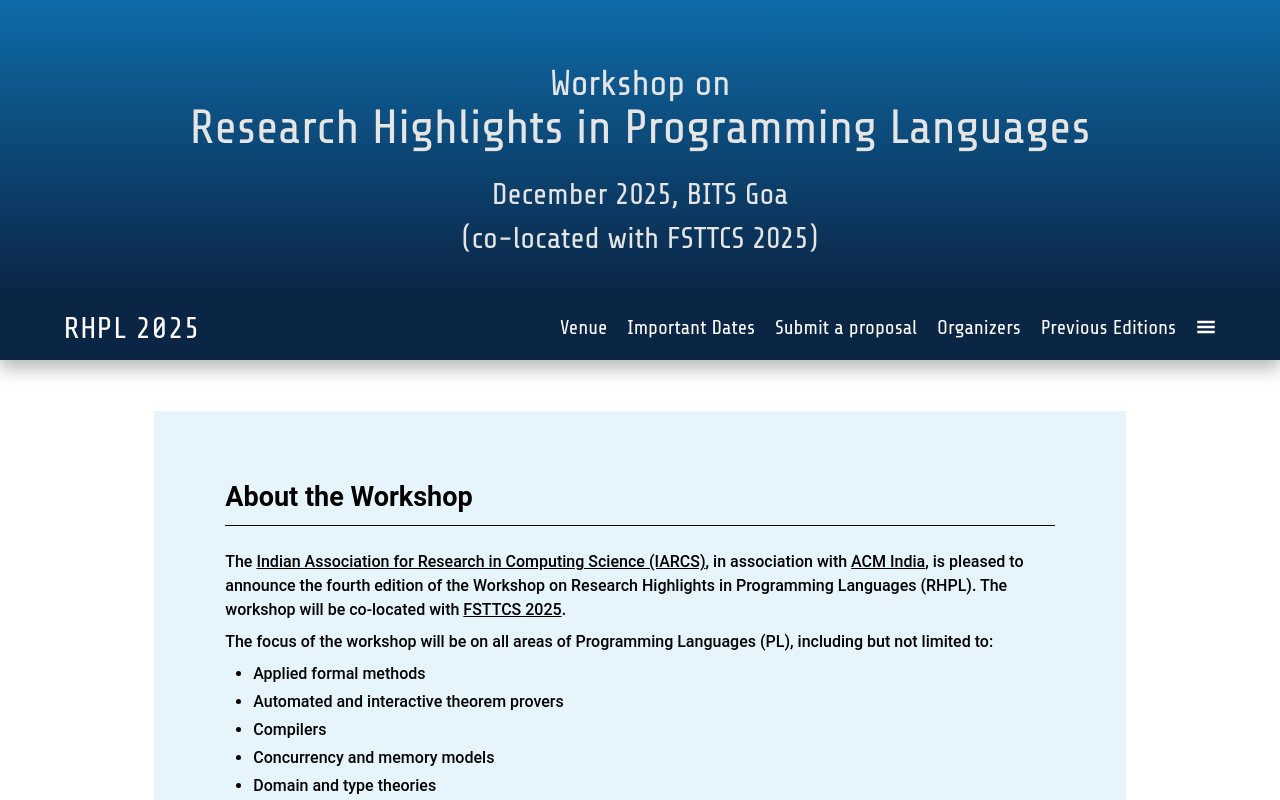
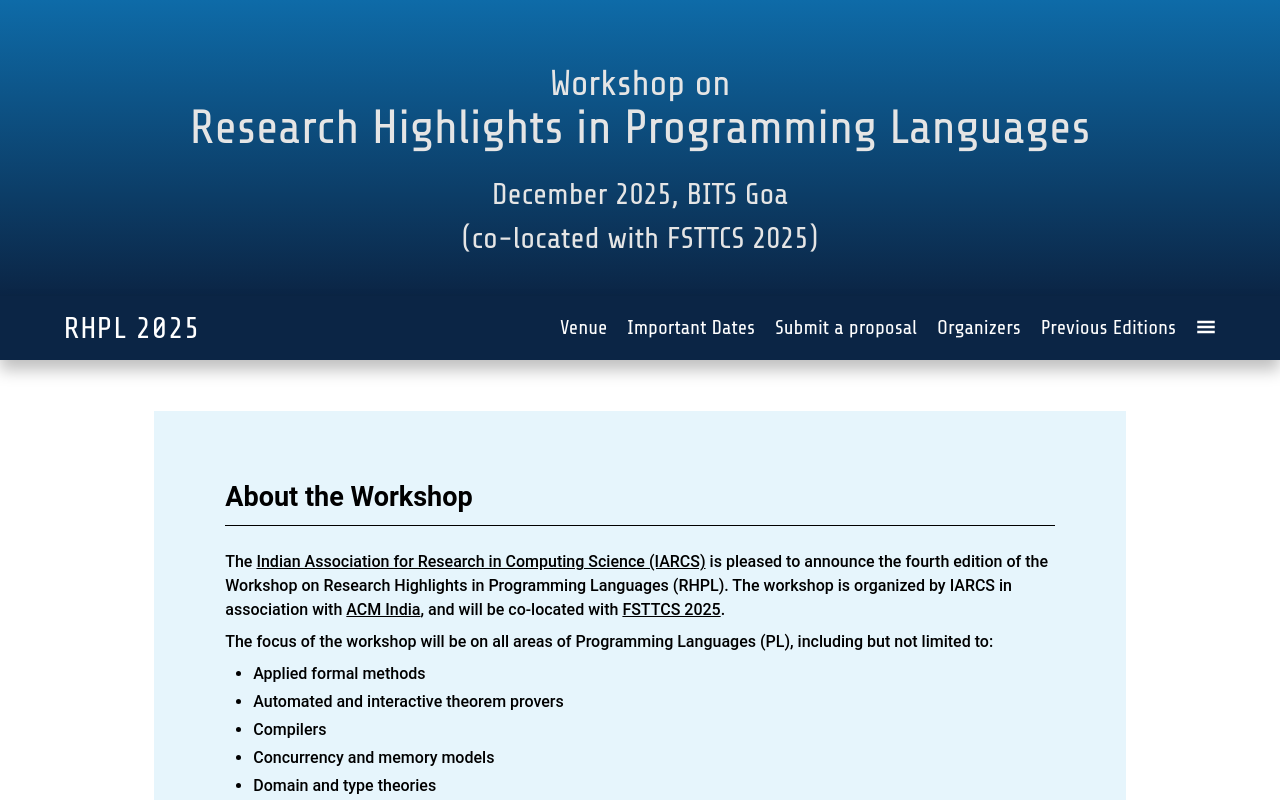
Before and after one commit to RajivDalal/RHPL, a React (Vite) app in the folder rhpl-web/: page / in a window 1280 px wide. Shown: the top 800 px of the page. Built offline with nearby package versions, Linux system fonts and the light colour scheme; a web font is replaced by a local one.

Commit message:
Added the mention of ACM India in the first para.

```diff
--- a/rhpl-web/src/pages/home.jsx
+++ b/rhpl-web/src/pages/home.jsx
@@ -9,7 +9,7 @@ const Home = () => {
 
       <hr className="border-black pb-4"/>
 
-        <div className="paraLink">The <a className="underline" href="https://www.iarcs.org.in/">Indian Association for Research in Computing Science (IARCS)</a>, in association with <a className="underline" href="https://india.acm.org/">ACM India</a>, is pleased to announce the fourth edition of the Workshop on Research Highlights in Programming Languages (RHPL). The workshop will be co-located with <a href="https://www.fsttcs.org.in/2025/"><span className="underline">FSTTCS 2025</span>.</a></div>
+        <div className="paraLink">The <a className="underline" href="https://www.iarcs.org.in/">Indian Association for Research in Computing Science (IARCS)</a> is pleased to announce the fourth edition of the Workshop on Research Highlights in Programming Languages (RHPL). The workshop is organized by IARCS in association with <a className="underline" href="https://india.acm.org/">ACM India</a>, and will be co-located with <a href="https://www.fsttcs.org.in/2025/"><span className="underline">FSTTCS 2025</span>.</a></div>
 
         <div>The focus of the workshop will be on all areas of Programming Languages (PL), including but not limited to:
         </div>
```
